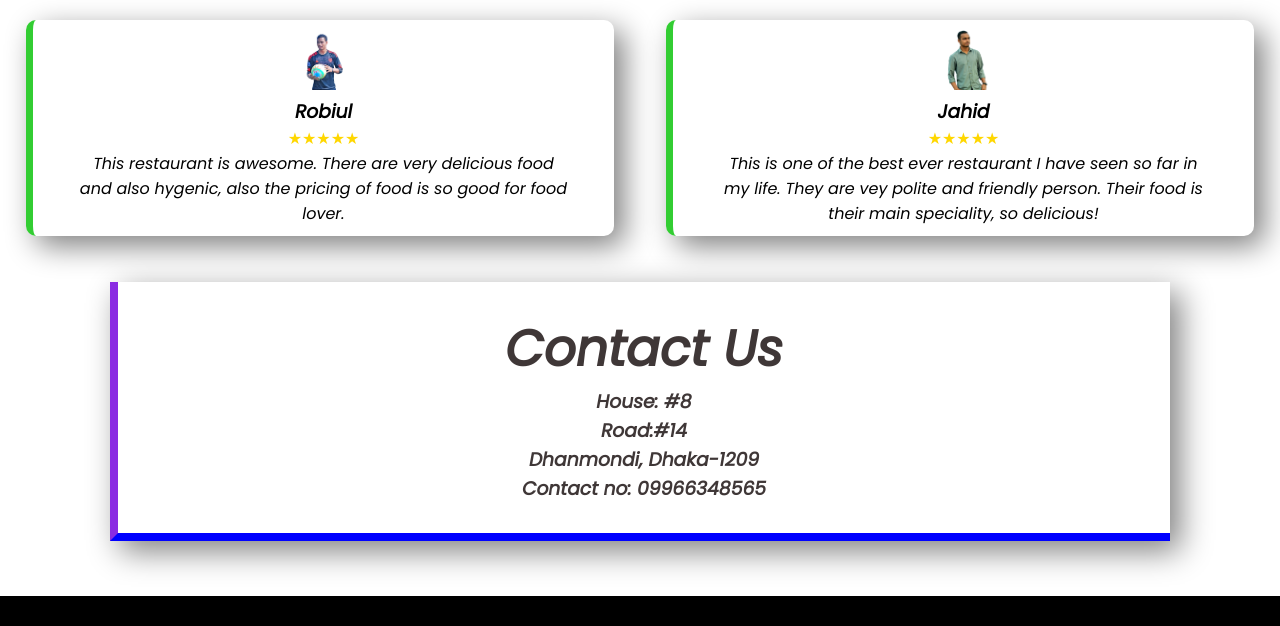
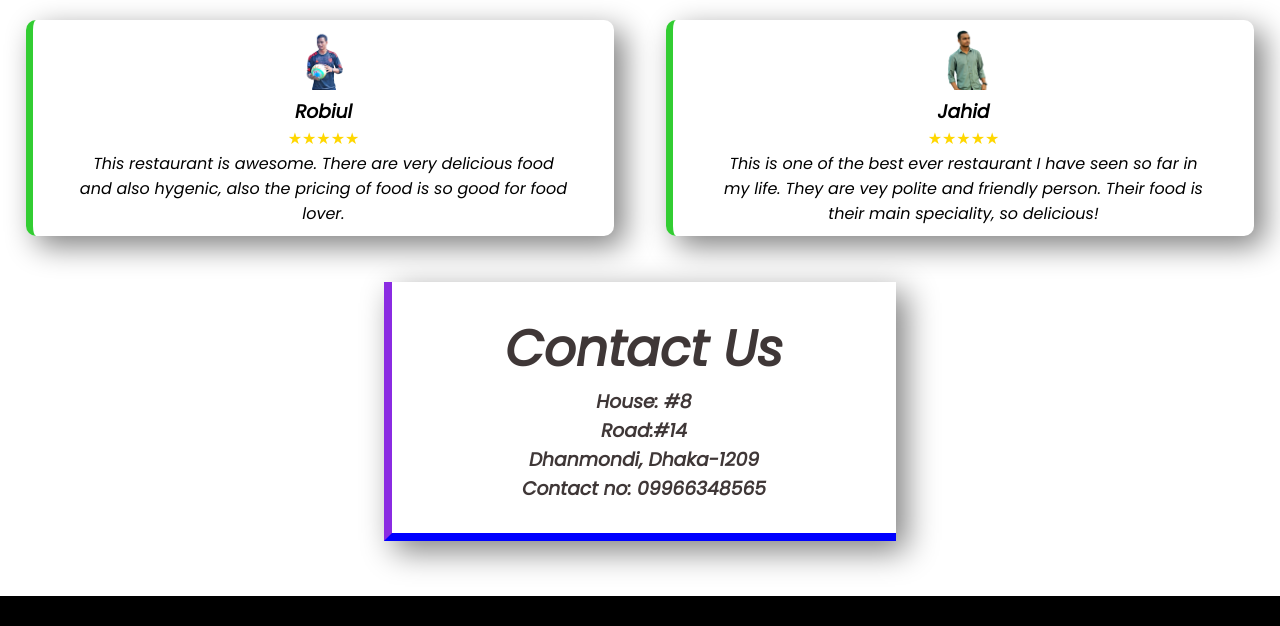
Before and after one commit to Robiul-Jahid/food-network-assingment, a plain HTML site: page index.html in a window 1280 px wide. Shown: the part 2531-3157 px from the top of the page. Drawn offline with Linux system fonts and the light colour scheme.

Commit message:
footer-added

```diff
--- a/style.css
+++ b/style.css
@@ -135,7 +135,7 @@ h2 {
 .contact-Us {
     text-align: center;
     padding: 30px 40px;
-    margin: 20px 110px;
+    margin: 20px 30%;
     box-shadow: 10px 10px 30px gray;
     border-bottom: 8px solid blue;
     border-left: 8px solid blueviolet;
```
